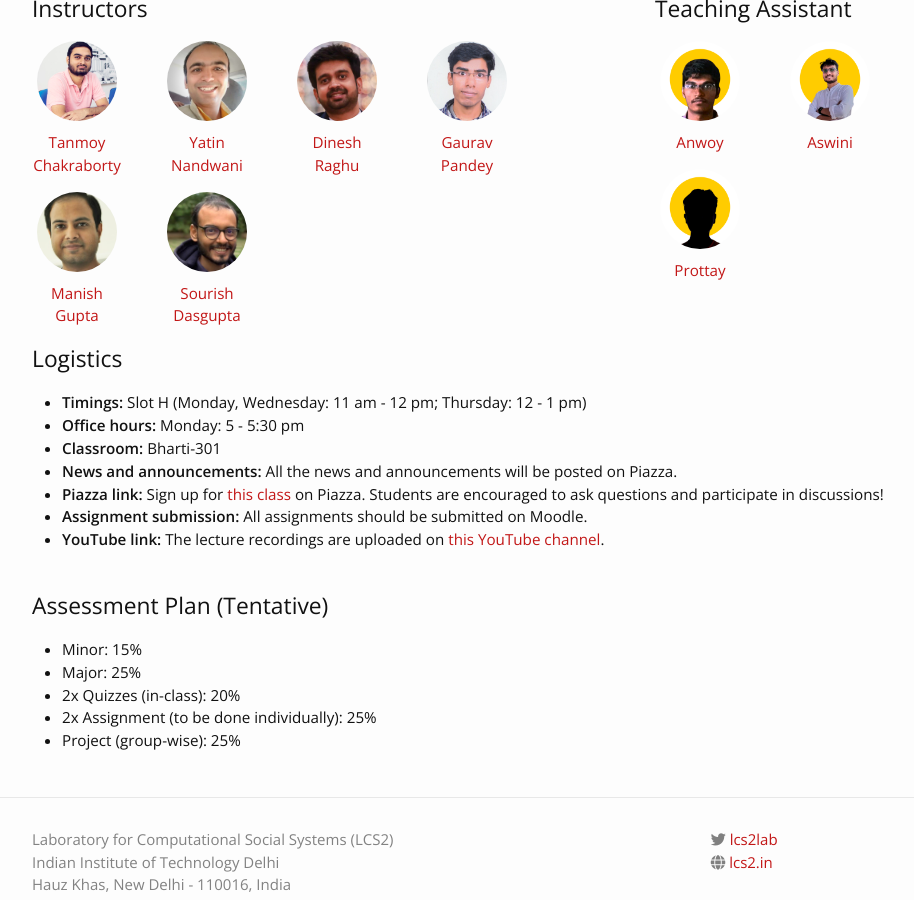
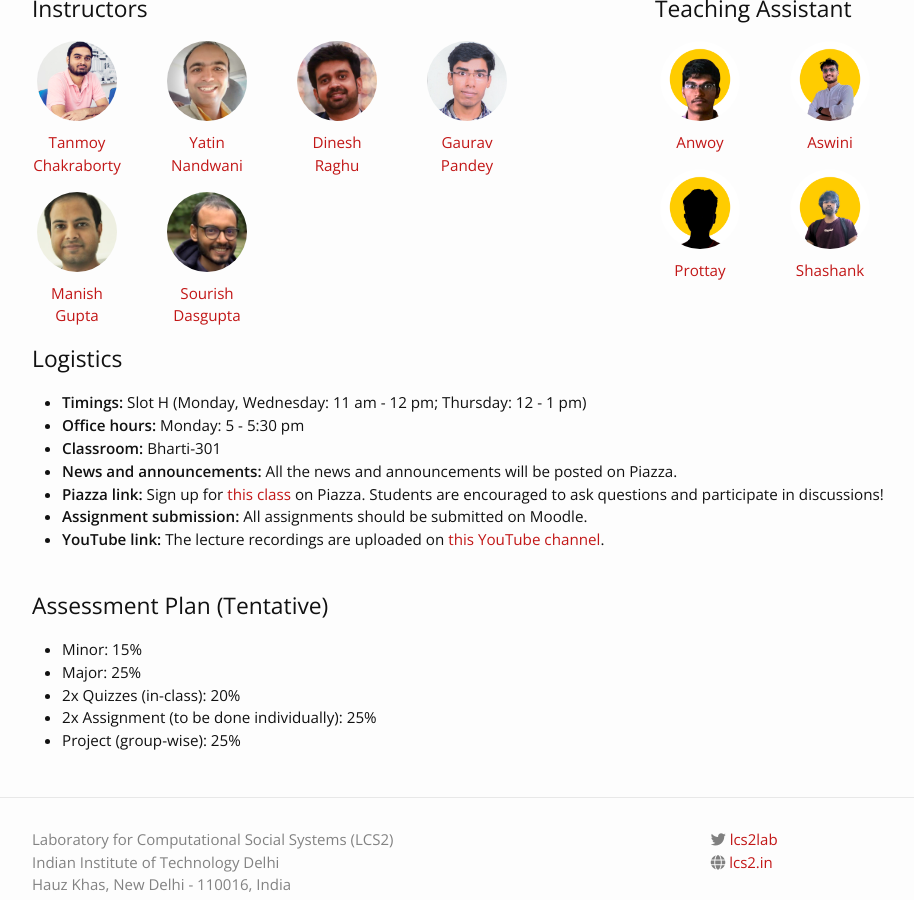
Before and after one commit to lcs2-iitd/ELL8299-2501, a Jekyll site: the page built from index.md, in a window 1280 px wide and 900 px high, scrolled down 1052 px. Shown: the whole window, without its empty margins (163-1077 px from the left). Built offline with Jekyll 4.4.1, drawn with Linux system fonts in a browser that asks for light colours; nearby versions of some CDN libraries.

Commit message:
peopleupdate

```diff
--- a/_data/people.yml
+++ b/_data/people.yml
@@ -35,3 +35,7 @@ teaching_assistants:
   - name: Prottay
     profile_pic: /_images/pp/pro.png
     webpage: https://proadhikary.github.io
+
+  - name: Shashank
+    profile_pic: /_images/pp/shashank.png
+    webpage: https://www.linkedin.com/in/shashank-agarwal-670058221/
```
Also changed, not shown: _images/pp/shashank.png (added).
